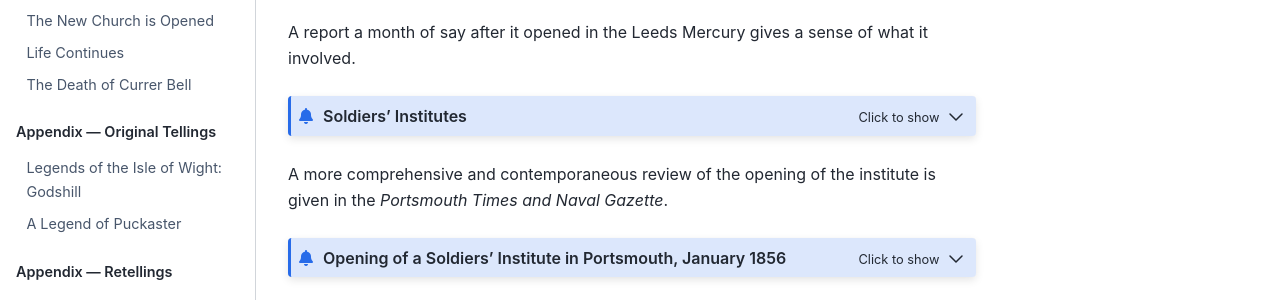
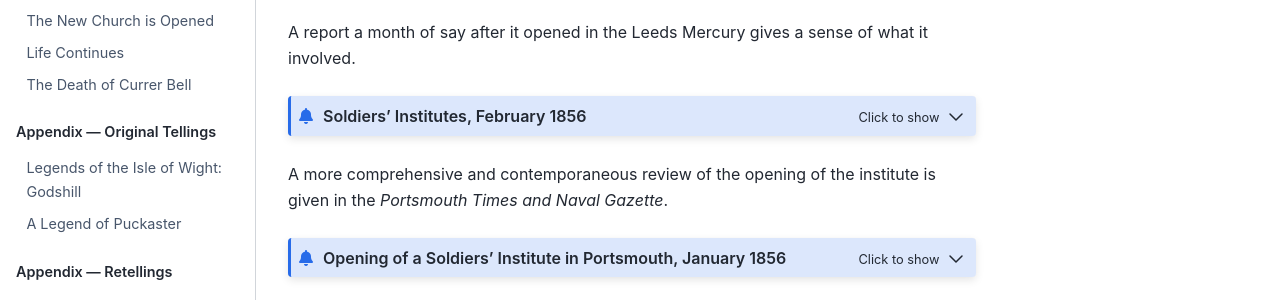
Before and after one commit to psychemedia/island-storynotes, a Jupyter Book: the page built from carus-wilson/22-carus-wilson-aside-soldiers.md, in a window 1280 px wide and 900 px high. Shown: the part 339-639 px from the top of the window. Built offline with Jupyter Book 1.0.4 settings and Sphinx 7.4.7 and the Sphinx Book theme 1.1.4, drawn with Linux system fonts in a browser that asks for light colours.

Commit message:
Update 22-carus-wilson-aside-soldiers.md

````diff
--- a/carus-wilson/22-carus-wilson-aside-soldiers.md
+++ b/carus-wilson/22-carus-wilson-aside-soldiers.md
@@ -6,7 +6,7 @@ Around the same time as his publication of *Tempters and Tempted* on the Island
 
 A report a month of say after it opened in the Leeds Mercury gives a sense of what it involved.
 
-```{admonition} Soldiers' Institutes
+```{admonition} Soldiers' Institutes, February 1856
 :class: dropdown
 [Leeds Mercury - Thursday 28 February 1856](https://www.britishnewspaperarchive.co.uk/viewer/bl/0000076/18560228/016/0003)
 
````
